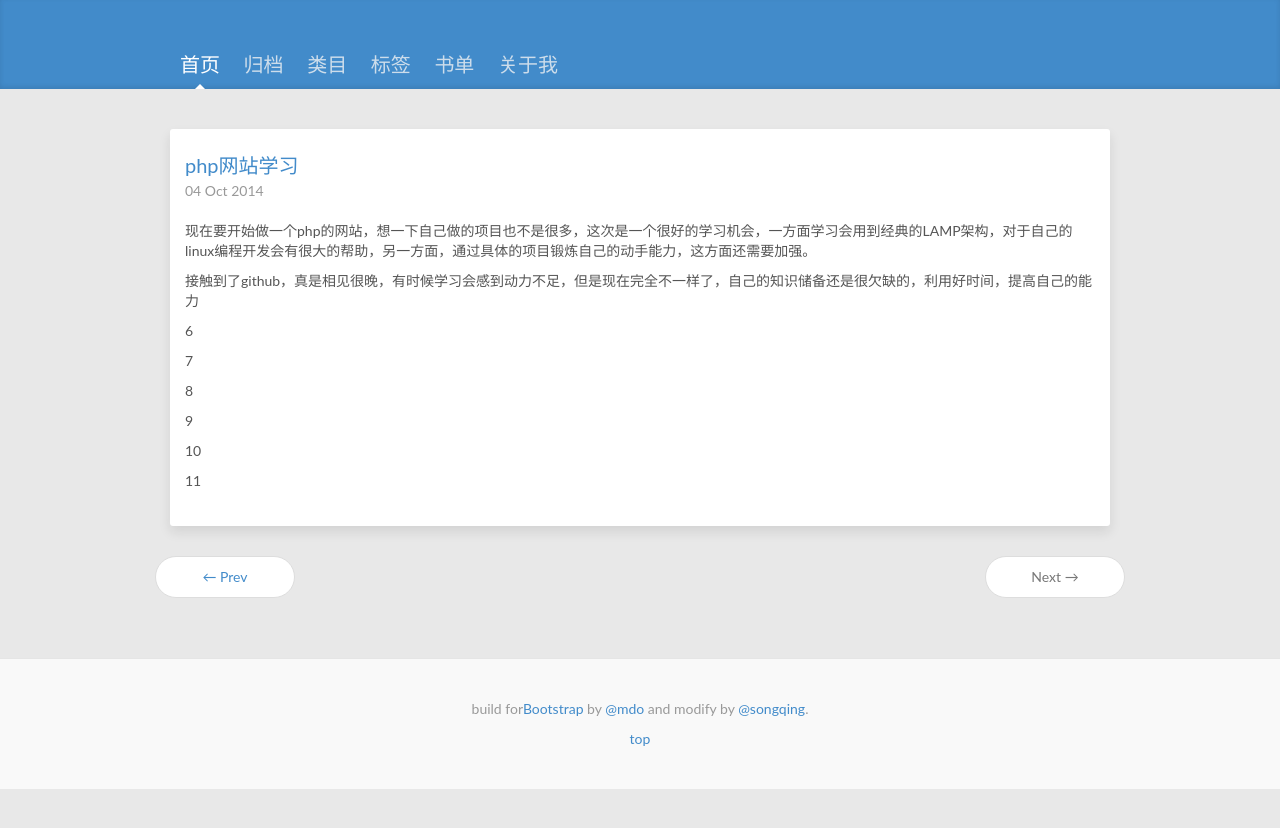
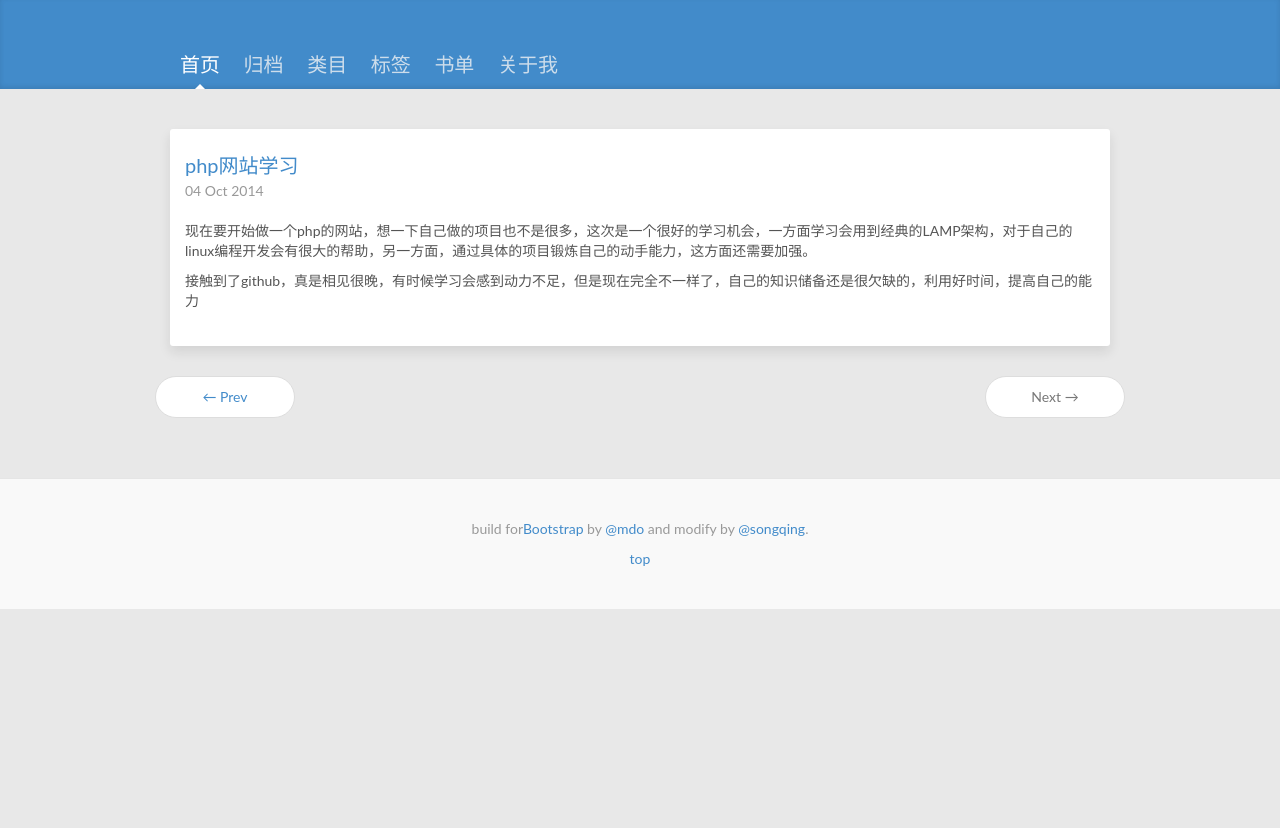
Before and after one commit to songqing/songqing.github.io, a Jekyll site: the page built from _posts/2014-10-04-php-learning.md, in a window 1280 px wide. Shown: the top 828 px of the page. Built offline with Jekyll 4.4.1, drawn with Linux system fonts in a browser that asks for light colours; comment, search, counter and statistics services are not loaded.

Commit message:
Update 2014-10-04-php-learning.md

```diff
--- a/_posts/2014-10-04-php-learning.md
+++ b/_posts/2014-10-04-php-learning.md
@@ -9,17 +9,3 @@ tag: learning
 现在要开始做一个php的网站，想一下自己做的项目也不是很多，这次是一个很好的学习机会，一方面学习会用到经典的LAMP架构，对于自己的linux编程开发会有很大的帮助，另一方面，通过具体的项目锻炼自己的动手能力，这方面还需要加强。
 
 接触到了github，真是相见很晚，有时候学习会感到动力不足，但是现在完全不一样了，自己的知识储备还是很欠缺的，利用好时间，提高自己的能力
-
-6
-
-7
-
-8
-
-9
-
-10
-
-
-
-11
```
